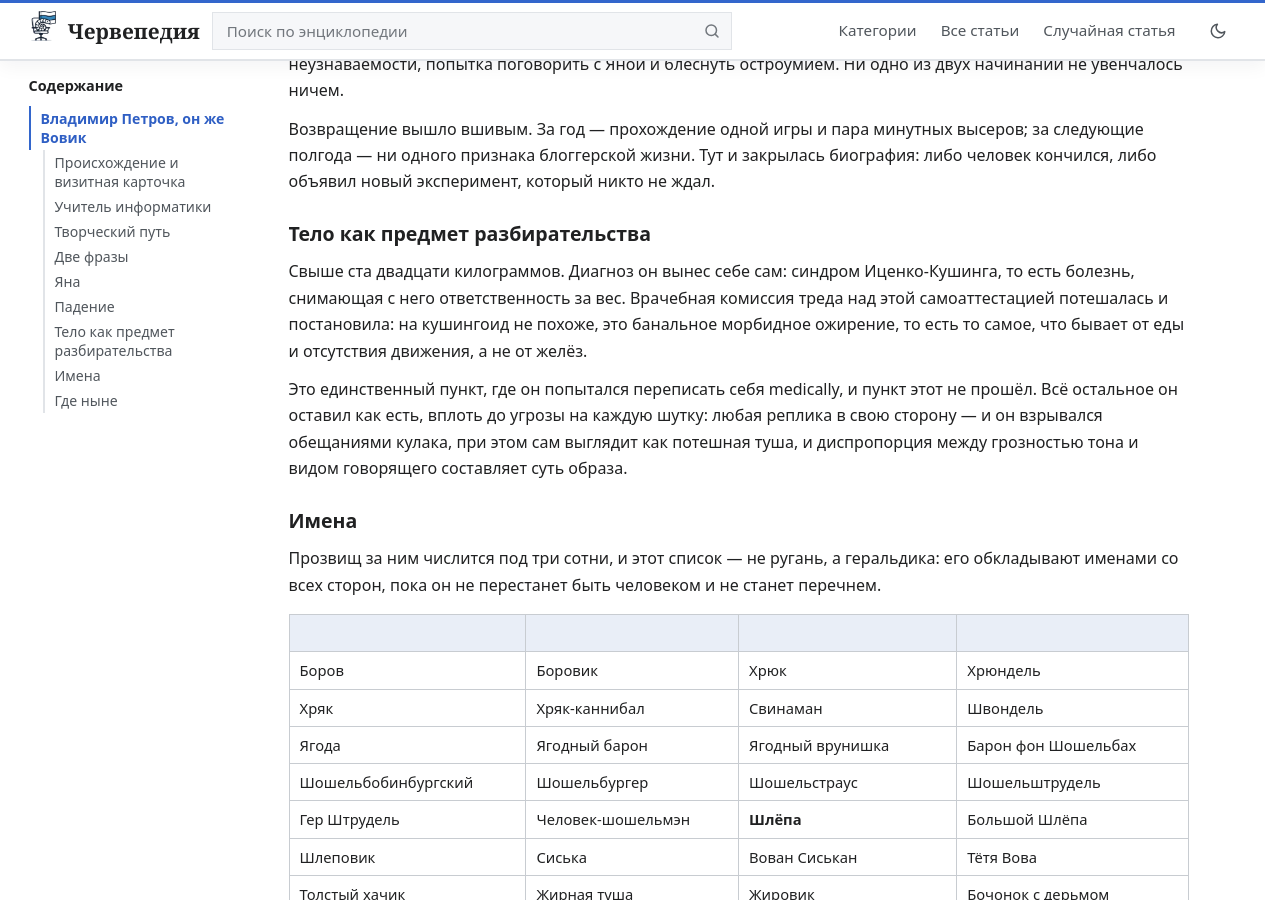
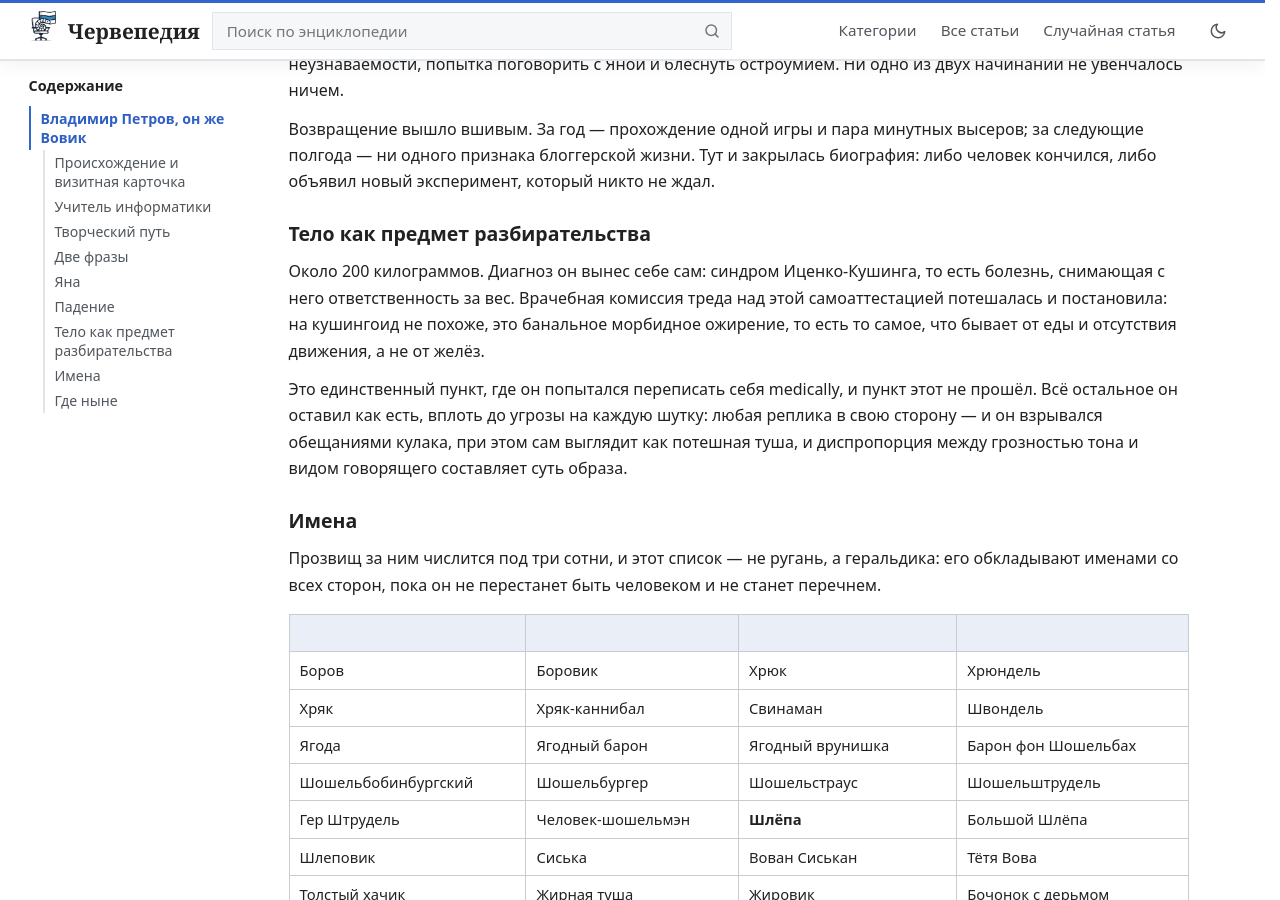
Before and after one commit to cherwepedia/cherwepedia.github.io, a Jekyll site: the page built from _posts/2025-11-17-vovik.md, in a window 1280 px wide and 900 px high, scrolled down 3205 px. Built offline with Jekyll 4.4.1, drawn with Linux system fonts in a browser that asks for light colours; a script that is not in the unit is left out.

Commit message:
Update 2025-11-17-vovik.md

```diff
--- a/_posts/2025-11-17-vovik.md
+++ b/_posts/2025-11-17-vovik.md
@@ -85,7 +85,7 @@ gallery:
 
 ### Тело как предмет разбирательства
 
-Свыше ста двадцати килограммов. Диагноз он вынес себе сам: синдром Иценко-Кушинга, то есть болезнь, снимающая с него ответственность за вес. Врачебная комиссия треда над этой самоаттестацией потешалась и постановила: на кушингоид не похоже, это банальное морбидное ожирение, то есть то самое, что бывает от еды и отсутствия движения, а не от желёз.
+Около 200 килограммов. Диагноз он вынес себе сам: синдром Иценко-Кушинга, то есть болезнь, снимающая с него ответственность за вес. Врачебная комиссия треда над этой самоаттестацией потешалась и постановила: на кушингоид не похоже, это банальное морбидное ожирение, то есть то самое, что бывает от еды и отсутствия движения, а не от желёз.
 
 Это единственный пункт, где он попытался переписать себя medically, и пункт этот не прошёл. Всё остальное он оставил как есть, вплоть до угрозы на каждую шутку: любая реплика в свою сторону — и он взрывался обещаниями кулака, при этом сам выглядит как потешная туша, и диспропорция между грозностью тона и видом говорящего составляет суть образа.
 
```
